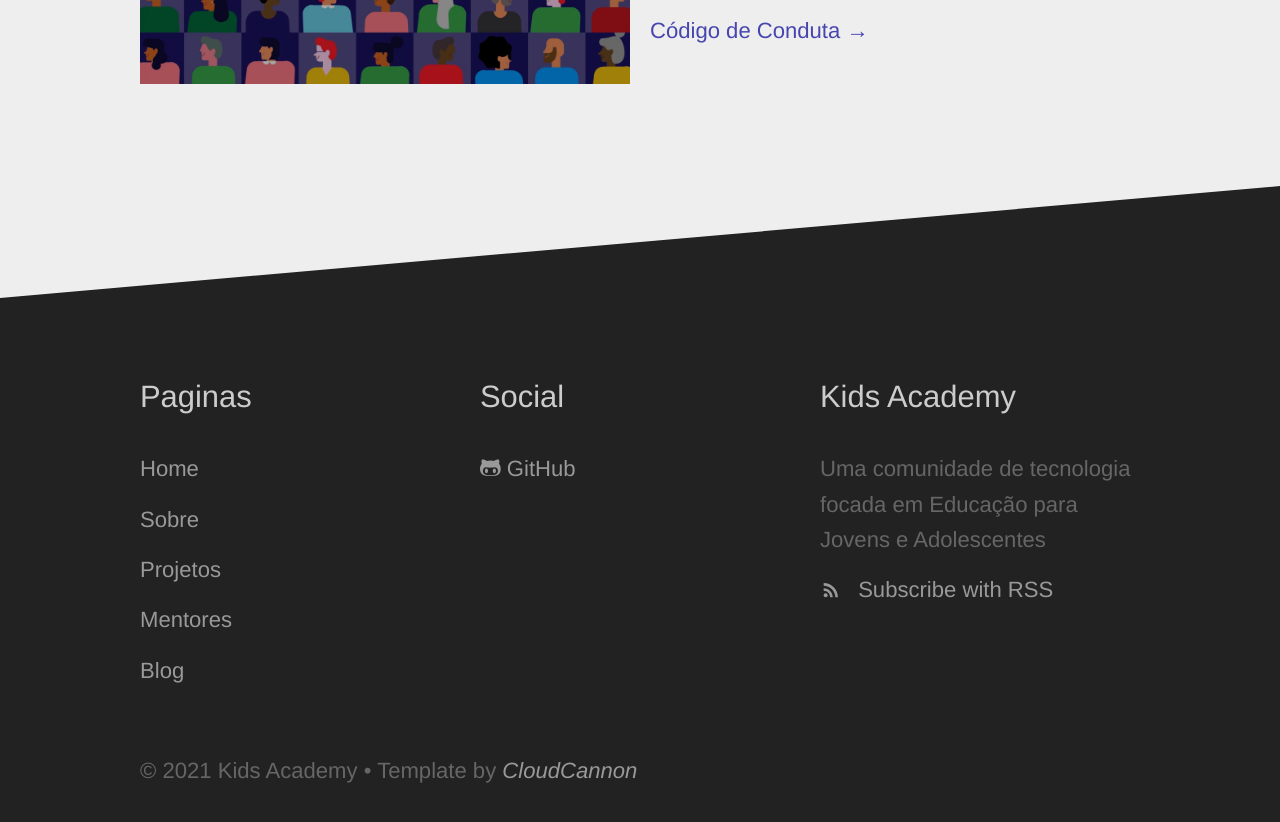
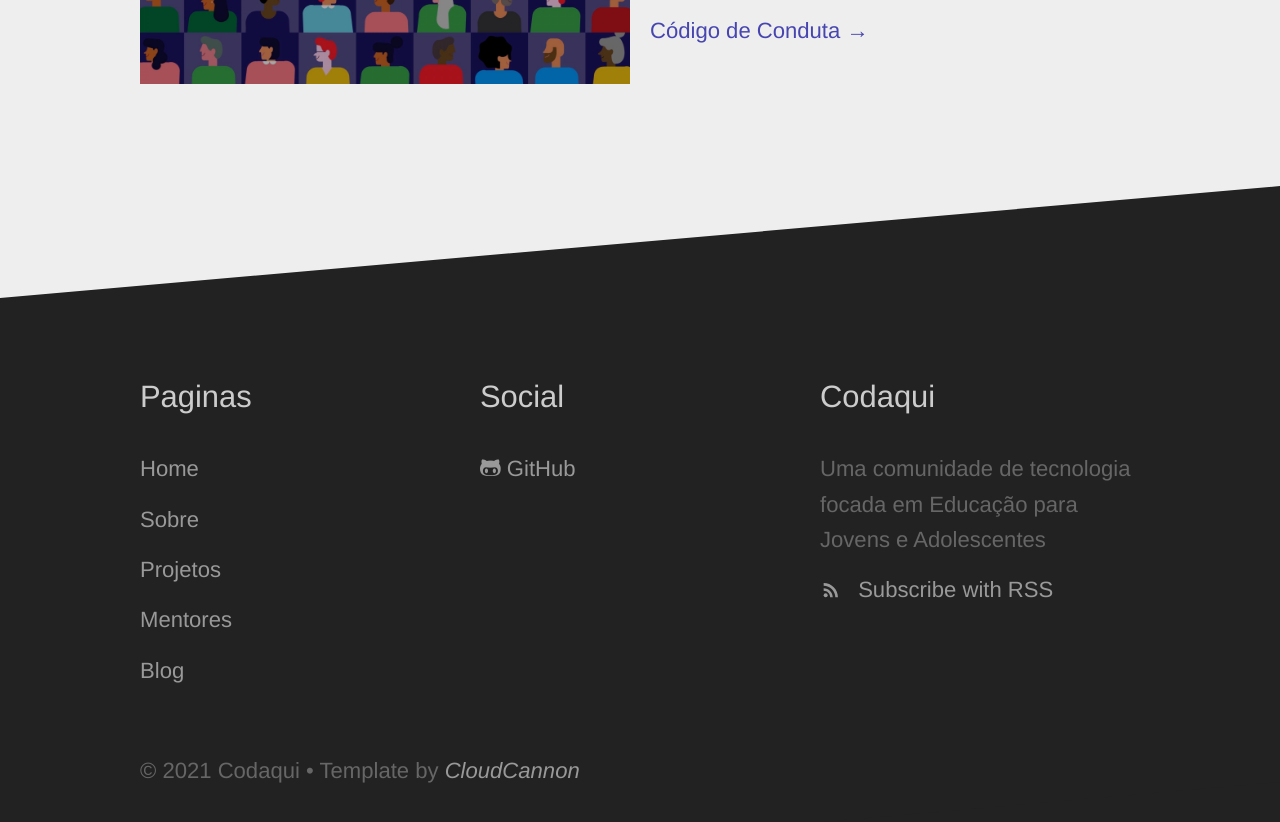
Before and after one commit to codaqui/codaqui.github.io, a Jekyll site: the page built from index.html, in a window 1280 px wide and 900 px high, scrolled down 1673 px. Shown: the top 822 px of the window. Built offline with Jekyll 4.4.1, drawn with Linux system fonts in a browser that asks for light colours; nearby versions of some CDN libraries.

Commit message:
Atualizando nomes :)

```diff
--- a/_data/company.yml
+++ b/_data/company.yml
@@ -1,4 +1,4 @@
-title: Kids Academy
+title: Codaqui
 description: Uma comunidade de tecnologia focada em Educação para Jovens e Adolescentes
 contact_email_address: endersonster@gmail.com
 contact_phone_number: +55 (44) 99998-3572
--- a/_data/footer.yml
+++ b/_data/footer.yml
@@ -13,6 +13,6 @@
 - title: Social
   links:
     - name: GitHub
-      link: https://www.github.com/kidsacademydev
+      link: https://www.github.com/codaqui
       social_icon: GitHub
       new_window: true
--- a/_posts/2021-06-01-bem-vindo-kids-academy.markdown
+++ b/_posts/2021-06-01-bem-vindo-kids-academy.markdown
@@ -1,6 +1,6 @@
 ---
 layout: post
-title:  "Bem vindo a Kids Academy!"
+title:  "Bem vindo ao Codaqui!"
 date:   2021-06-01 00:00:01 -0300
 categories: noticias institucional
 ---
--- a/_projetos/bot_discord.md
+++ b/_projetos/bot_discord.md
@@ -1,14 +1,14 @@
 ---
 arquivo: bot_discord
 titulo: Discord Bot
-repositorio: https://github.com/kidsacademydev/projeto-bot-discord
+repositorio: https://github.com/codaqui/projeto-bot-discord
 descricao: Bot personalizado para Discord
 imagem: /images/projetos/bot_discord.jpg
 ---
 
 O objetivo do Discord é dar às pessoas o poder de criar espaços em suas vidas onde elas se sintam bem-vindas. Queremos que você possa conversar regularmente com pessoas que você gosta de uma forma mais fácil. Queremos que você construa laços genuínos com seus amigos e suas comunidades, perto de casa ou por todo o mundo. Original, confiável, divertido e compassivo. Esses são os valores que conectam nossos usuários e funcionários no Discord. (Fonte: [Site Oficial][site-oficial])
 
-Acreditamos que o objetivo do Discord tem muita ligação com a Kids Academy, e é por isso que ele também é nosso meio oficial de comunicação. Para melhorar a nossa integração e garantir aprendizado junto com os participantes do projeto mantemos o nosso próprio bot do discord personalizado e com funcionalidades únicas.
+Acreditamos que o objetivo do Discord tem muita ligação com a Codaqui, e é por isso que ele também é nosso meio oficial de comunicação. Para melhorar a nossa integração e garantir aprendizado junto com os participantes do projeto mantemos o nosso próprio bot do discord personalizado e com funcionalidades únicas.
 
 
 [site-oficial]: https://discord.com/brand-new/company#:~:text=Discord%20is%20about%20giving%20people,reliable%2C%20playful%2C%20and%20relatable.
--- a/index.html
+++ b/index.html
@@ -1,5 +1,5 @@
 ---
-title: Kids Academy
+title: Codaqui
 ---
 
 <section class="hero diagonal">
@@ -37,7 +37,7 @@ title: Kids Academy
 		<div>
 			<h3 class="editable">Diversidade e Inclusão</h3>
 			<p class="editable">O projeto é inteiramente gratuito e com ele queremos levar o ensino técnologico aonde ainda existem barreiras!</p>
-			<p class="editable"><a href="https://github.com/kidsacademydev/conduta">Código de Conduta &rarr;</a></p>
+			<p class="editable"><a href="https://github.com/codaqui/conduta">Código de Conduta &rarr;</a></p>
 		</div>
 	</div>
 </section>
```
Also changed, not shown: _posts/_defaults.md (+1 -1 lines), README.md.
